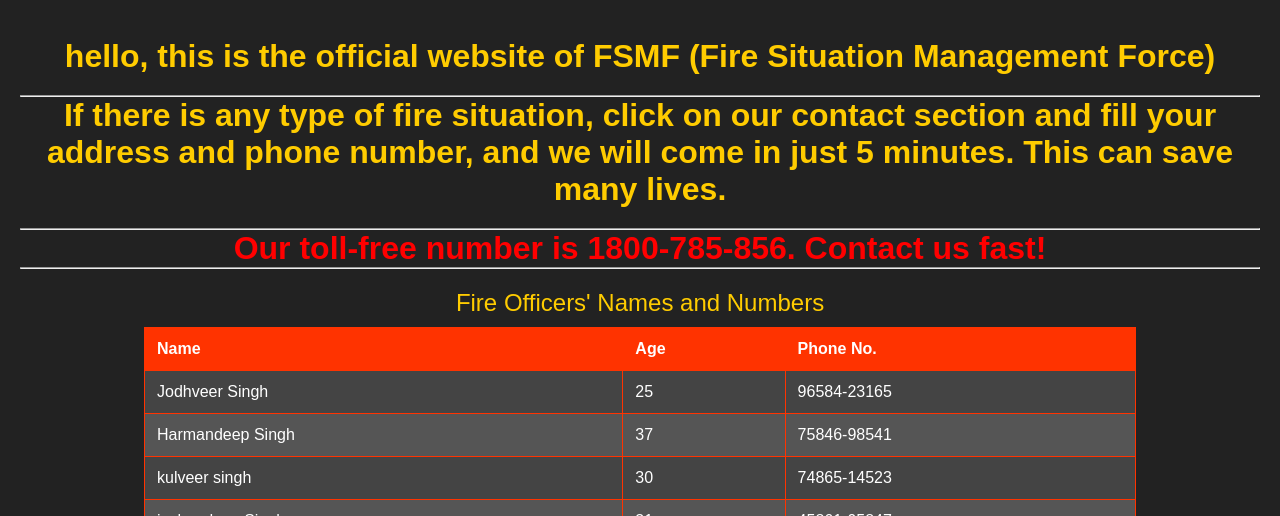
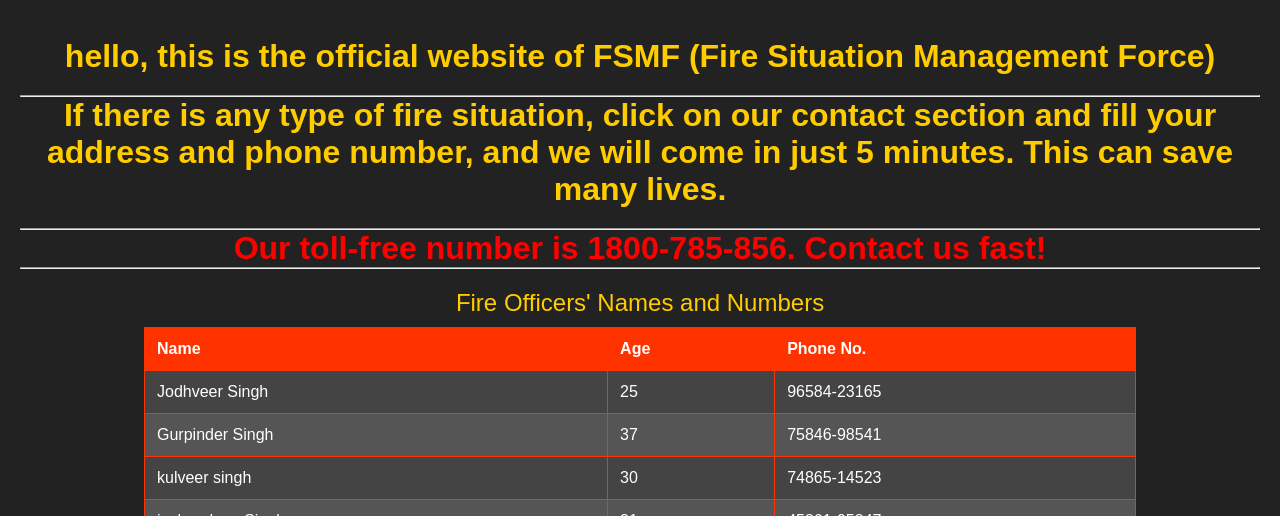
Before and after one commit to Jodhveer123/my-website, a plain HTML site: page index.html in a window 1280 px wide. Shown: the part 284-800 px from the top of the page. Drawn offline with Linux system fonts and the light colour scheme.

Commit message:
Update index.html
Gurpinder

```diff
--- a/index.html
+++ b/index.html
@@ -43,13 +43,14 @@
             <th>Age</th>
             <th>Phone No.</th>
         </tr>
+
         <tr>
             <td>Jodhveer Singh</td>
             <td>25</td>
             <td>96584-23165</td>
         </tr>
         <tr>
-            <td>Harmandeep Singh</td>
+            <td>Gurpinder Singh</td>
             <td>37</td>
             <td>75846-98541</td>
         </tr>
```
